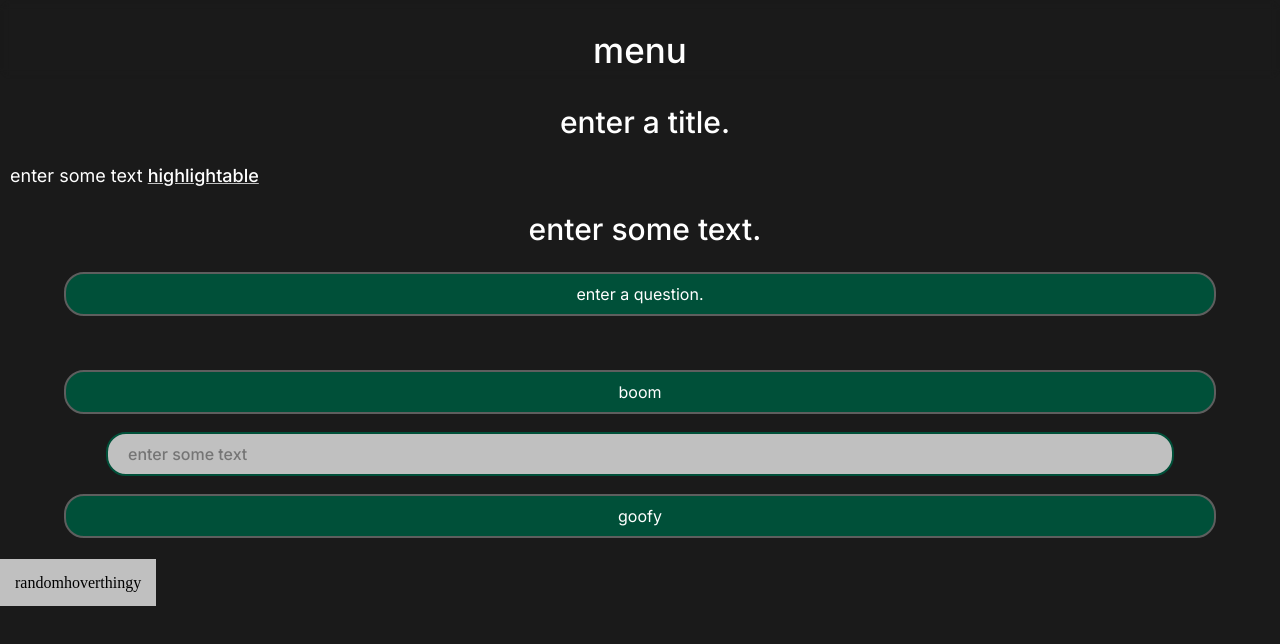
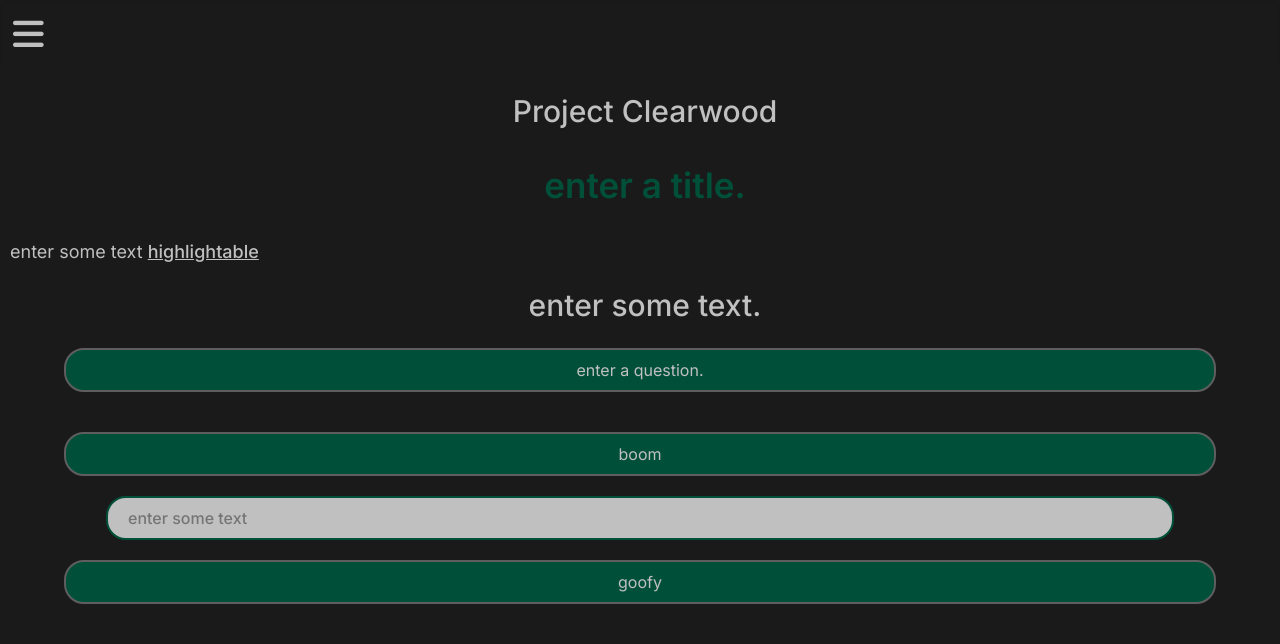
Before and after one commit to fluiduidev/fluidui, a plain HTML site: page index.html in a window 1280 px wide. Drawn offline with nearby package versions, Linux system fonts and the light colour scheme.

Commit message:
Update index.html

```diff
--- a/index.html
+++ b/index.html
@@ -10,15 +10,27 @@
 <!DOCTYPE html>
 <head>
 
-<title>goofy aah</title>
+<title>Project Clearwood</title>
 
+<meta charset="UTF-8">
+<meta name="description" content="Test Description">
+<meta name="keywords" content="Test Keyword">
+<meta name="author" content="Test Author">
 <meta name="viewport" content="width=device-width, initial-scale=1.0">
+
+<link rel="apple-touch-icon" sizes="180x180" href="/apple-touch-icon.png">
+<link rel="icon" type="image/png" sizes="32x32" href="/favicon-32x32.png">
+<link rel="icon" type="image/png" sizes="16x16" href="/favicon-16x16.png">
+<link rel="manifest" href="/site.webmanifest">
+
+
 <link rel="preconnect" href="https://fonts.googleapis.com">
 <link rel="preconnect" href="https://fonts.gstatic.com" crossorigin>
 <link href="https://fonts.googleapis.com/css2?family=Inter:ital,opsz,wght@0,14..32,100..900;1,14..32,100..900&display=swap" rel="stylesheet">
 <script src="https://kit.fontawesome.com/b62363276e.js" crossorigin="anonymous"></script>
 <script type="module" src="https://unpkg.com/ionicons@7.1.0/dist/ionicons/ionicons.esm.js"></script>
 <script nomodule src="https://unpkg.com/ionicons@7.1.0/dist/ionicons/ionicons.js"></script>
+
 
 <style>
 
@@ -27,21 +39,28 @@
 
 
    body {
+   color: #c0c0c0;
+   font-family: "Inter", system-ui;
+   font-weight: 300;
+   font-style: normal;
    background-color: #1a1a1a;
    margin: 0px;
    width: 100%;
    height: 100%;
    }
 
+
+   /* Header & Footer Styles */
+
+
    header {
    border-radius: 10px;
    position: -webkit-sticky;
    position: sticky;
    top: 0;
-backdrop-filter: blur(5px);
+   backdrop-filter: blur(2px);
    font-size: 18px;
-padding: 5px 5px;
-display: block;
+   padding: 10px 10px;
    margin: auto;
    }
 
@@ -61,8 +80,20 @@ margin: auto;
    /* Text Styles */
 
 
+   h1 {
+   color: #c0c0c0;
+   font-family: "Inter", system-ui;
+   font-weight: 300;
+   font-style: normal;
+   margin-left: 10px;
+   font-size: 30px;
+   transition: 0.2s;
+   text-align: center;
+   cursor: default;
+   }
+
    h2 {
-color: #ffffff;
+   color: #c0c0c0;
    font-family: "Inter", system-ui;
    font-weight: 500;
    font-style: normal;
@@ -73,47 +104,20 @@ text-align: center;
    cursor: default;
    }
 
-h2:hover {
+   h3 {
    color: #005039;
    font-family: "Inter", system-ui;
-font-weight: 500;
+   font-weight: 600;
    font-style: normal;
    margin-left: 10px;
-font-size: 30px;
-}
-
-.headertext {
-color: #ffffff;
-font-family: "Inter", system-ui;
-font-weight: 500;
-font-style: normal;
-border-radius: 20px;
-padding: 2px 2px;
+   font-size: 35px;
    transition: 0.2s;
-display: block;
-margin: 1px;
    text-align: center;
-font-size: 35px;
-text-decoration: none;
-cursor: pointer;
-}
-
-.headertext:hover {
-color: #005039;
-font-family: "Inter", system-ui;
-font-weight: 500;
-font-style: normal;
-border-radius: 20px;
-padding: 2px 2px;
-transition: 0.2s;
-display: block;
-margin: 1px;
-text-align: center;
-text-decoration: none;
+   cursor: default;
    }
 
    p {
-color: #ffffff;
+   color: #c0c0c0;
    font-family: "Inter", sans-serif;
    font-weight: 400;
    font-style: normal;
@@ -130,7 +134,7 @@ cursor: default;
    }
 
    texthighlight {
-color: #ffffff;
+   color: #c0c0c0;
    font-family: "Inter", sans-serif;
    font-weight: 500;
    font-style: normal;
@@ -151,6 +155,34 @@ text-decoration: underline;
    text-decoration-color: #005039;
    }
 
+   headertext {
+   color: #c0c0c0;
+   font-family: "Inter", system-ui;
+   font-weight: 500;
+   font-style: normal;
+   border-radius: 20px;
+   padding: 2px 2px;
+   transition: 0.2s;
+   display: block;
+   margin: 1px;
+   font-size: 35px;
+   text-decoration: none;
+   cursor: pointer;
+   }
+
+   headertext:hover {
+   color: #005039;
+   font-family: "Inter", system-ui;
+   font-weight: 500;
+   font-style: normal;
+   border-radius: 20px;
+   padding: 2px 2px;
+   transition: 0.2s;
+   display: block;
+   margin: 1px;
+   text-decoration: none;
+   }
+
    headerlink {
    color: #ffffff;
    font-family: "Inter", sans-serif;
@@ -169,11 +201,12 @@ font-style: normal;
    font-size: 18px;
    }
 
+
    /* Button Styles */
 
 
    button {
-color: #ffffff;
+   color: #c0c0c0;
    background-color: #005039;
    border: 2px solid #5e5e5e;
    border-radius: 20px;
@@ -229,7 +262,7 @@ width: 80%;
    }
 
    input:hover {
-color: #ffffff;
+   color: #c0c0c0;
    background-color: #005039;
    border: 2px solid #c0c0c0;
    font-family: "Inter", system-ui;
@@ -248,7 +281,7 @@ width: 80%;
 
 
    .collapsible {
-color: #ffffff;
+   color: #c0c0c0;
    background-color: #005039;
    border: 2px solid #5e5e5e;
    font-family: "Inter", system-ui;
@@ -277,7 +310,7 @@ width: 90%;
    }
 
    .content {
-color: #ffffff;
+   color: #c0c0c0;
    background-color: #005039;
    border: 2px solid #5e5e5e;
    font-family: "Inter", system-ui;
@@ -297,7 +330,7 @@ margin-top: 20px;
    }
 
    .active {
-color: #ffffff;
+   color: #c0c0c0;
    background-color: #005039;
    border: 2px solid #5e5e5e;
    font-family: "Inter", system-ui;
@@ -313,6 +346,10 @@ margin: auto;
    width: 95%;
    }
 
+
+   /* Main Menu Styles */
+
+
    .menuopen {
    color: #005039;
    font-family: "Inter", system-ui;
@@ -323,12 +360,10 @@ padding: 2px 2px;
    transition: 0.2s;
    display: block;
    margin: 1px;
-text-align: center;
    }
 
    .menucontent {
-border: 2px solid #5e5e5e;
-color: #ffffff;
+   color: #c0c0c0;
    font-family: "Inter", system-ui;
    font-weight: 400;
    font-style: normal;
@@ -336,9 +371,10 @@ padding: 10px;
    display: none;
    overflow: hidden;
    border-radius: 10px;
+   border: 2px solid #5e5e5e;
    font-size: 17px;
-margin: auto;
-width: 95%;
+   width: 30%;
+   padding-right: 5px;
    }
 
 
@@ -353,12 +389,9 @@ height: 30%;
    width: 30%;
    }
 
-
    /* Popup Box Styles */
-
-
    .modal-content {
-color: #ffffff;
+   color: #c0c0c0;
    background-color: #1a1a1a;
    margin: auto;
    padding: 20px;
@@ -400,68 +433,43 @@ background-color: rgba(0,0,0,0.4);
 
 
    ::-moz-selection {
-color: #ffffff;
+   color: #c0c0c0;
    background: #005039;
    }
 
    ::selection {
-color: #ffffff;
+   color: #c0c0c0;
    background: #005039;
    }
 
+</style>
 
-/* Random hovery thingy */
-
-
-randomhoverthingy {
-background-color: #c0c0c0;
-padding-top: 15px;
-padding-bottom: 15px;
-padding-left: 15px;
-padding-right: 15px;
-width: 100%;
-transition: 2.5s;
-}
-
-randomhoverthingy:hover {
-background-color: #005039;
-padding-top: 15px;
-padding-bottom: 15px;
-padding-left: 15px;
-padding-right: 15px;
-width: 100%;
-}
-
-</style>
 </head>
 
 <html>
 <body>
 
 <header>
-<br>
-<headertext type="button" class="headertext">menu</headertext>
+	<headertext type="button" class="headertext"><i class="fa-solid fa-bars"></i></headertext>
+<div class="menucontent">
 
-<div class="menucontent">
+<h1>Project Clearwood</h1>
 	<a href="https://projectcoral.xyz/"><headerlink><ion-icon name="home"></ion-icon> Home</headerlink></a>
 <br><br>
 	<a href="https://projectcoral.xyz/"><headerlink><ion-icon name="bag-remove"></ion-icon> Products</headerlink></a>
-<br><br>
-<a href="https://projectcoral.xyz/"><headerlink><ion-icon name="brush"></ion-icon> Design your own</headerlink></a>
 </div>
 </header>
-<h2>enter a title.</h2>
+
+<h2>Project Clearwood</h2>
+<h3>enter a title.</h3>
 <p>enter some text <texthighlight>highlightable</texthighlight></p>
 <h2>enter some text.</h2>
 
 <button type="button" class="collapsible">enter a question.</button>
 <div class="content">
-<p>
-enter some text
-</p>
+	<p>enter some text</p>
 </div>
 
-<br>
 
 <br><br>
 	<button id="open">boom</button>
@@ -471,13 +479,16 @@ enter some text
 	<p>we bring the boom, thats what we do.</p>
 </div>
 </div>
+
 <br>
 	<input type="input" class="input" placeholder="enter some text"></input>
 <br>
 	<button type="button" class="button">goofy</button>
-<br><br>
-<randomhoverthingy>randomhoverthingy</randomhoverthingy>
+
+
 </body>
+
+
 <script>
 var coll = document.getElementsByClassName("collapsible");
 var i;
@@ -493,6 +504,7 @@ for (i = 0; i < coll.length; i++) {
   });
 }
 </script>
+
 <script>
 var coll = document.getElementsByClassName("headertext");
 var i;
@@ -526,5 +538,4 @@ for (i = 0; i < coll.length; i++) {
   }
 </script>
 
-
 </html>
```
Lines whose indentation alone changed are shown as unchanged.
